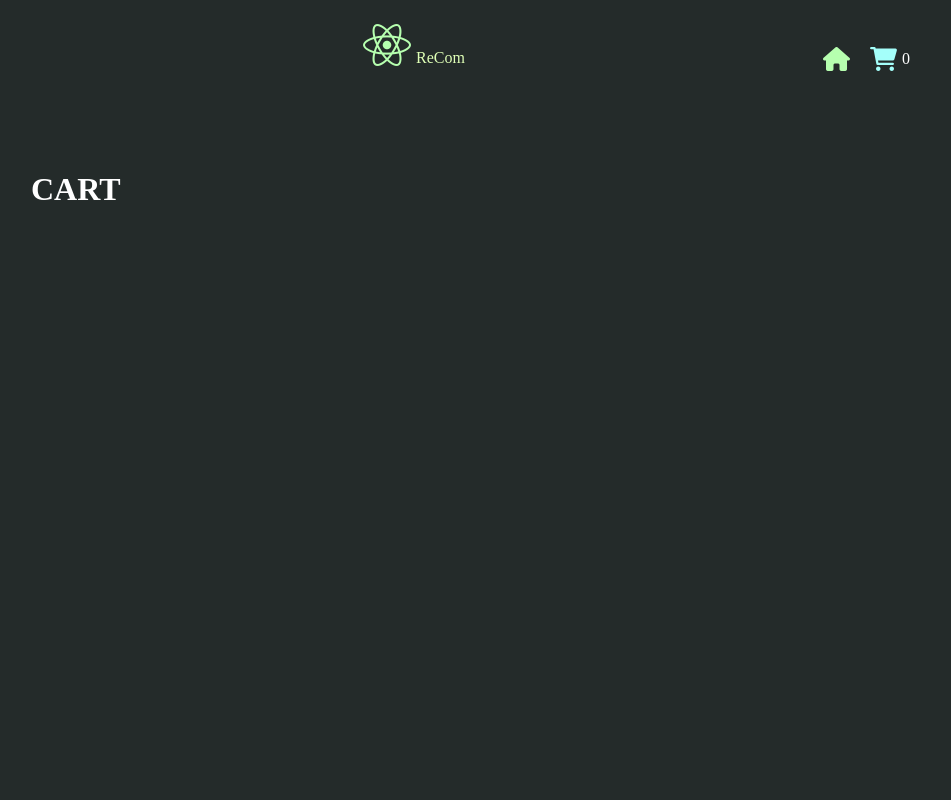
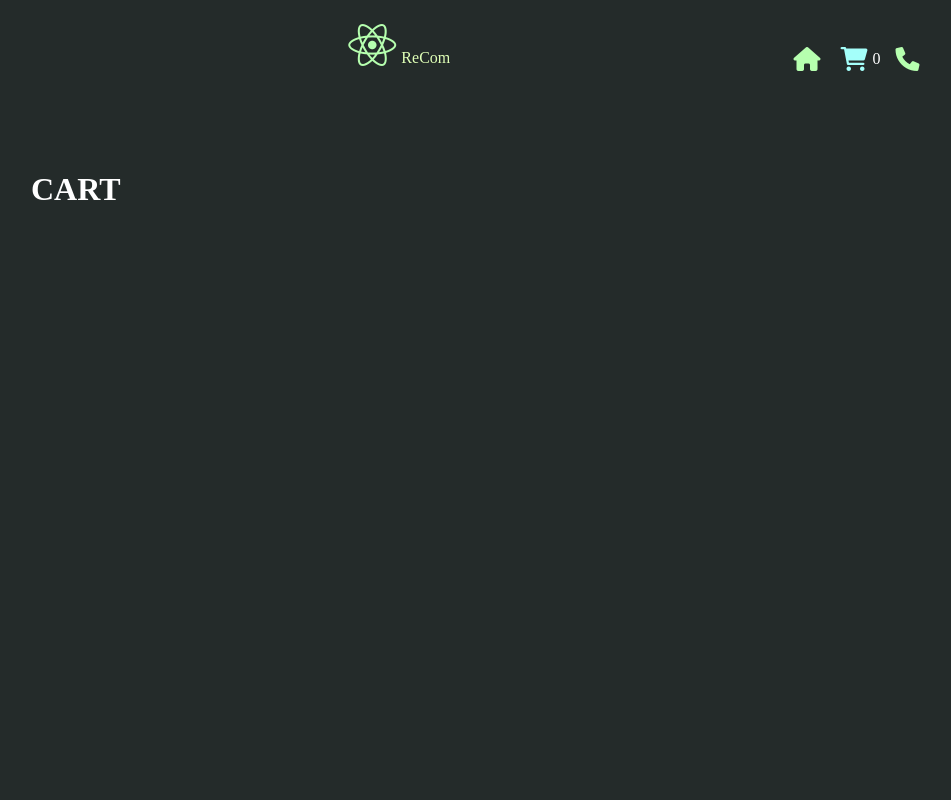
Before and after one commit to trine-marie-sandberg/js-frameworks-ca, a React (Vite) app in the folder ecom-store/: page /cart in a window 1280 px wide. Shown: the top 800 px of the page, without its empty margins (1-952 px from the left). Built offline with nearby package versions, Linux system fonts and the light colour scheme.

Commit message:
adds aria-label to existing Navlinks

```diff
--- a/ecom-store/src/components/header/cart.jsx
+++ b/ecom-store/src/components/header/cart.jsx
@@ -5,7 +5,7 @@ import { I, CartWrapper, CartItemsIndikator } from "./style";
 const itemsInCart = 0;
 export function CartIcon() {
     return(
-        <NavLink to="cart">
+        <NavLink to="cart" aria-label="Cart">
             <CartWrapper>
                 <I className="fa-solid fa-cart-shopping"></I>
                 <CartItemsIndikator>{itemsInCart}</CartItemsIndikator>
--- a/ecom-store/src/components/header/navbar.jsx
+++ b/ecom-store/src/components/header/navbar.jsx
@@ -17,10 +17,17 @@ export function NavBar() {
         <Nav>
             <Ul>
                 <Li>
-                    <NavLink to={route1}><I className="fa-solid fa-house"></I></NavLink>
+                    <NavLink to="home" aria-label="Home">
+                        <I className="fa-solid fa-house"></I>
+                    </NavLink>
                 </Li>
                 <Li>
                     <CartIcon/>
+                </Li>
+                <Li>
+                    <NavLink to="contact" aria-label="Contact">
+                       <I className="fa-solid fa-phone"></I>
+                    </NavLink>
                 </Li>
             </Ul>
         </Nav>
```
